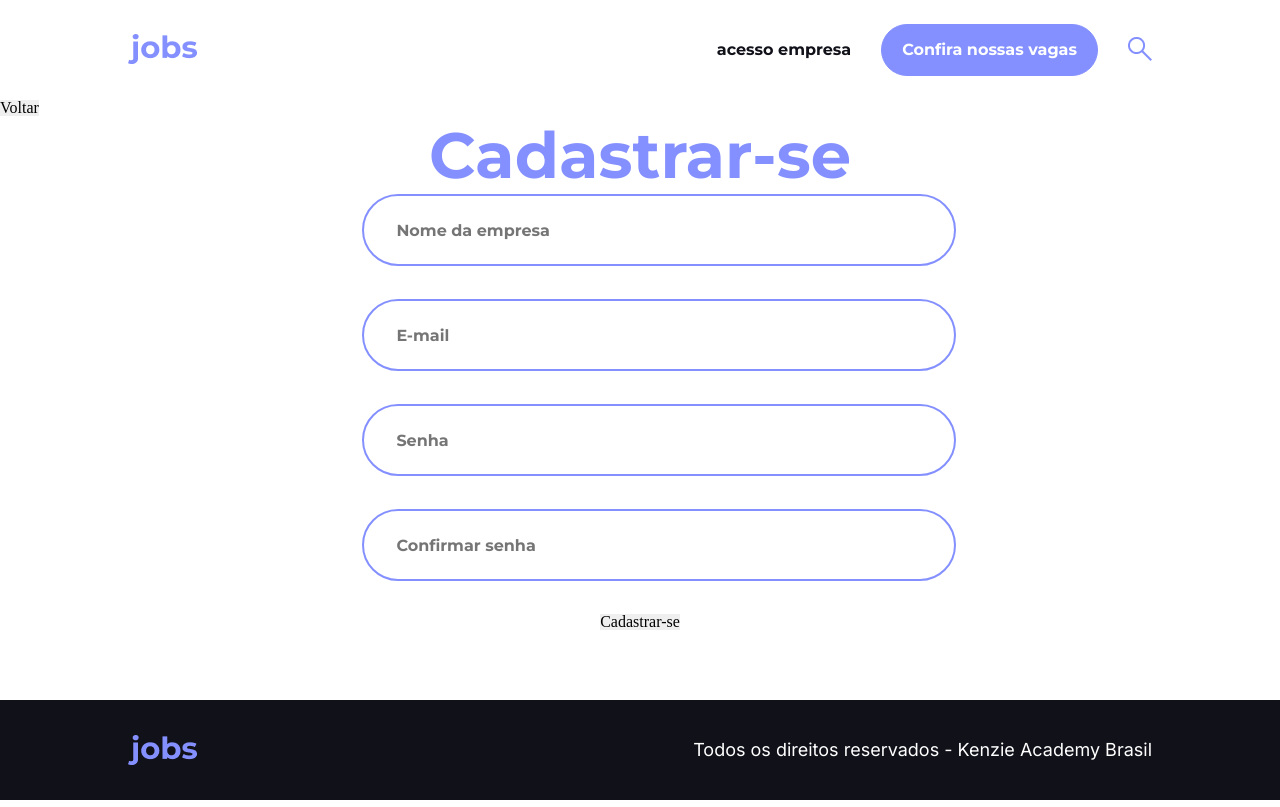
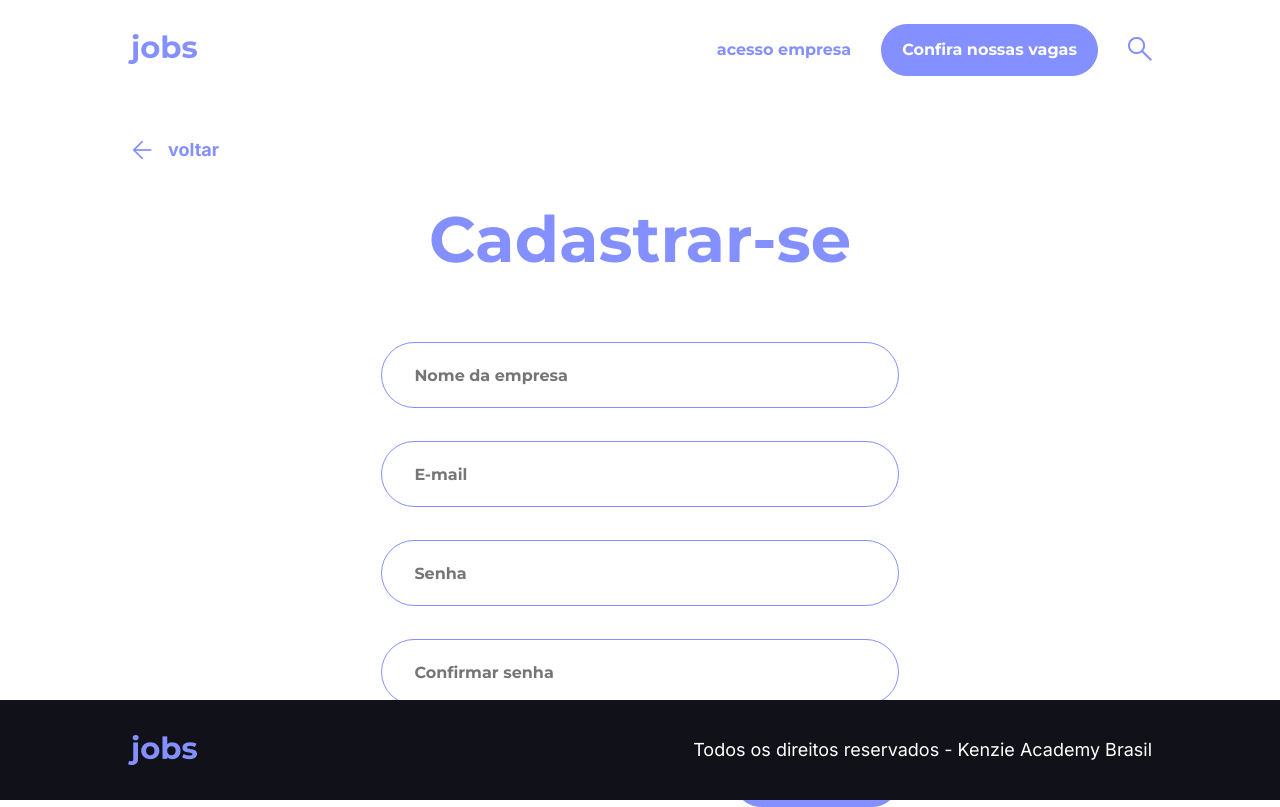
Before and after one commit to rcoelhomf/Kenzie-Jobs-T17-tsunode, a React (Vite) app: page /register in a window 1280 px wide. Built offline with nearby package versions, Linux system fonts and the light colour scheme.

Commit message:
feat: header prop

```diff
--- a/src/Pages/Loginpage/index.tsx
+++ b/src/Pages/Loginpage/index.tsx
@@ -28,7 +28,7 @@ export const LoginPage = () => {
     return (
 
         <>
-        <Header />
+        <Header loginlinkcolor="var(--color-blue)"/>
         <StyleMain>
             <div className="main__div">
                 <div className="div__login-img">
--- a/src/Pages/Loginpage/style.ts
+++ b/src/Pages/Loginpage/style.ts
@@ -12,6 +12,7 @@ export const StyleMain = styled.main`
     .main__div{
         max-width: 80rem;
         width: 100%;
+        height: 100%;
         display: flex;
         justify-content: center;
         align-items: center;
@@ -52,18 +53,6 @@ export const StyleMain = styled.main`
                 justify-content: center;
                 width: 100%;
 
-            }
-
-            .input-style {
-                min-width: 1rem;
-                max-width: 400px;
-                width: 100%;
-                margin-bottom: 1rem;
-                border-radius: 1rem;
-                border: 1px solid var(--color-blue);
-                font-weight: 700;
-                font-size: 1rem;
-                color: var(--color-black);
             }
 
             .button_div {
--- a/src/Pages/Registerpage/index.tsx
+++ b/src/Pages/Registerpage/index.tsx
@@ -6,10 +6,12 @@ import { registerFormSchema } from "../../Schema/RegisterSchema";
 import { CompanyContext } from "../../providers/CompanyContext/index";
 import { ICompanyRegister } from "../../providers/CompanyContext/@types";
 import "react-toastify/dist/ReactToastify.css";
-import { Title1 } from './../../Styles/Typography';
-import { StyledForm, StyledFormSection, StyledRegisterPageContainer } from './style';
+import { Title1, ParagraphBold } from './../../Styles/Typography';
+import { StyledButton, StyledDiv, StyledForm, StyledFormSection, StyledRegisterPageContainer } from './style';
 import { Input } from './../../components/Input/index';
 import { Footer } from './../../components/Footer/index';
+import { Link } from "react-router-dom";
+import arrow from "../../assets/arrow.png"
 
 interface FormData extends ICompanyRegister {
   password: string;
@@ -39,10 +41,10 @@ export const RegisterPage = () => {
 
   return (
     <StyledRegisterPageContainer>
-      <Header />
-      <section>
-        <button>Voltar</button>
-      </section>
+      <Header loginlinkcolor="var(--color-blue)"/>
+      <StyledDiv>
+          <ParagraphBold className="back-text"> <img src={arrow} alt="flecha roxa para esquerda" /><Link className="link-text" to={"/login"}> voltar</Link></ParagraphBold>
+      </StyledDiv>
 
       <StyledFormSection>
       <Title1 font="var(--color-blue)">Cadastrar-se</Title1>
@@ -56,7 +58,7 @@ export const RegisterPage = () => {
 
           <Input type="password" {...register("confirm")} placeholder="Confirmar senha" error={errors.confirm}/>
 
-          <button type="submit">Cadastrar-se</button>
+          <StyledButton type="submit">Cadastrar-se</StyledButton>
         </StyledForm>
       </StyledFormSection>
 
--- a/src/Pages/Registerpage/style.ts
+++ b/src/Pages/Registerpage/style.ts
@@ -12,6 +12,8 @@ export const StyledFormSection = styled.section`
     justify-content: center;
     align-items: center;
 
+    gap: 4rem;
+
     width: 100%;
 `
 
@@ -20,12 +22,56 @@ export const StyledForm = styled.form`
     flex-direction: column;
     justify-content: center;
     align-items: center;
+    position: relative;
+    gap: 2.0625rem;
+`;
 
-    gap: 2.0625rem;
+export const StyledDiv = styled.div`
+    width: 100%;
+    height: 100px;
+    position: relative;
+    display: flex;
+    flex-direction: row;
+    justify-content: space-between;
+    align-items: center;
+    text-align: center;
+    padding: 0 10vw;
+
+.back-text {
+    display:flex;
+    align-items: center;
+    text-align: center;
+
+    gap:0.75rem;
+  }
+
+  .link-text{
+    text-decoration:none;
+
+    color: var(--color-blue);
+  }
 `
 
-/* export const StyledFooter = styled(Footer)`
-    position: fixed;
-    bottom: 0;
-    width: 100%;
-` */
+export const StyledButton = styled.button`
+  padding: 15px 25px;
+  margin-left: auto;
+  margin-top: 1rem; /* Adicionado espaçamento superior */
+
+  font-family: 'Montserrat', sans-serif;
+  font-weight: 700;
+  font-size: 17px;
+  line-height: 21px;
+  color: var(--color-white);
+
+  background-color: var(--color-blue);
+  border: 1px solid var(--color-blue);
+  border-radius: 255px;
+
+  cursor: pointer;
+  transition: 665ms;
+
+  &:hover {
+    color: var(--color-blue);
+    background-color: var(--color-white);
+  }
+`;
--- a/src/Styles/reset.ts
+++ b/src/Styles/reset.ts
@@ -18,7 +18,7 @@ export const Reset = createGlobalStyle`
     article, aside, canvas, details, embed,
     figure, figcaption, footer, header, hgroup,
     menu, nav, output, ruby, section, summary,
-    time, mark, audio, video, button {
+    time, mark, audio, video, button, input {
     	margin: 0;
     	padding: 0;
     	border: 0;
--- a/src/components/Header/index.tsx
+++ b/src/components/Header/index.tsx
@@ -2,16 +2,21 @@ import { Link } from "react-router-dom"
 import jobs from "../../assets/jobs.png"
 import magnifier from "../../assets/lupa.png"
 import { InnerDiv, StyledDiv, StyledImg } from './style'
+import { FC } from "react";
 
-export const Header = () => {
+interface HeaderProps {
+    loginlinkcolor?: string;
+  }
+
+export const Header: FC<HeaderProps> = ({ loginlinkcolor }) => {
     return (
         <StyledDiv>
             <Link to={"/"}><StyledImg src={jobs} alt="imagem da escrita jobs"/></Link>
-            <InnerDiv>
+            <InnerDiv loginlinkcolor={loginlinkcolor}>
                 <Link className="loginLink" to={"/login"}>acesso empresa</Link>
                 <Link className="invisible" to={"/search"}>Confira nossas vagas</Link>
                 <Link to={"/search"}><img className="magnifier" src={magnifier} alt="lupa de procurar"/></Link>
             </InnerDiv>
         </StyledDiv>
     );
-};
+}
--- a/src/components/Header/style.ts
+++ b/src/components/Header/style.ts
@@ -1,4 +1,6 @@
 import styled from "styled-components"
+
+
 
 export const StyledDiv = styled.header`
     width: 100%;
@@ -17,7 +19,7 @@ export const StyledDiv = styled.header`
     }
 `
 
-export const InnerDiv = styled.div`
+export const InnerDiv = styled.div<{ loginlinkcolor?: string }>`
     width: 100%;
 
     display: flex;
@@ -36,7 +38,7 @@ export const InnerDiv = styled.div`
         font-size: 16px;
         line-height: 20px;
         align-self: center;
-        color: var(--color-black);
+        color: ${props => props.loginlinkcolor || 'var(--color-black)'};
 
         cursor: pointer;
     }
@@ -60,9 +62,12 @@ export const InnerDiv = styled.div`
         @media(min-width: 1025px) {
             display: block;
         }
+
+        transition: 665ms;
     }
 
     .invisible:hover {
+        transition: 665ms;
         background-color: transparent;
         color: var(--color-blue);
     }
--- a/src/components/Input/style.ts
+++ b/src/components/Input/style.ts
@@ -6,7 +6,7 @@ export const StyledInput = styled.input`
     height: 4.125rem;
 
     border-radius: 40px;
-    border: solid 2px var(--color-blue);
+    border: solid 1px var(--color-blue);
 
     padding-left: 2rem;
 
```
Also changed, not shown: src/assets/arrow.png (added).
